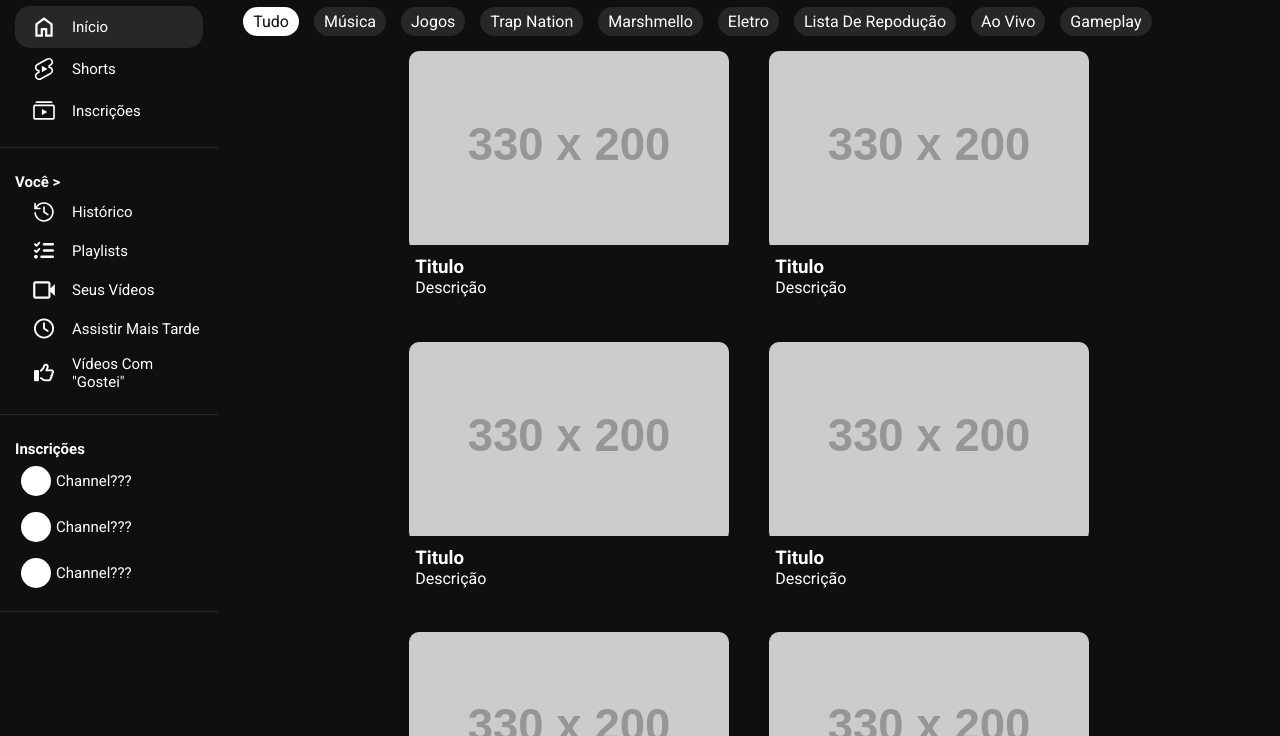
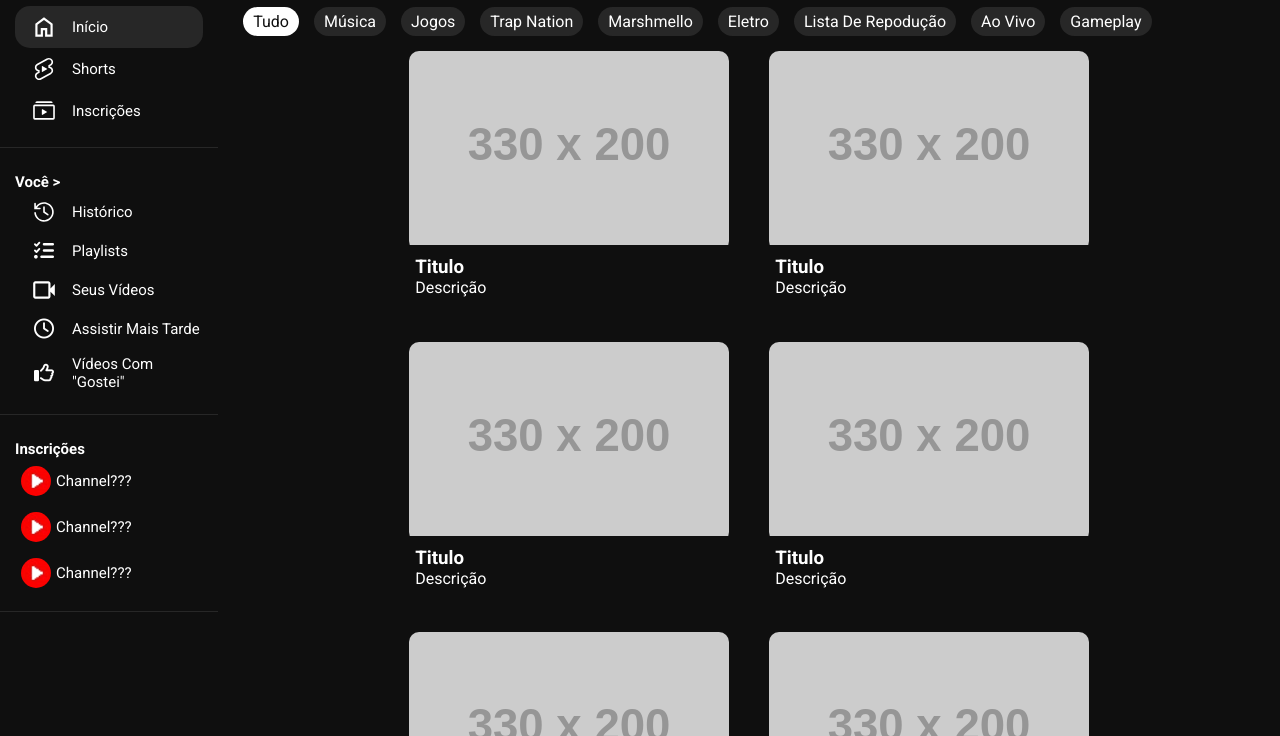
Before and after one commit to EncryptKalean/Projeto-YouTube, a plain HTML site: page index.html in a window 1280 px wide. Shown: the part 64-800 px from the top of the page. Drawn offline with Linux system fonts and the light colour scheme; placeholder pictures from the web are drawn by us.

Commit message:
Update style.css

```diff
--- a/src/style.css
+++ b/src/style.css
@@ -125,7 +125,7 @@
 /* Canal */
 
 .barralateral > .inscricoes > a div{
-  background-image: url(./src/icone2.png);
+  background-image: url(../src/icone2.png);
   background-size: cover;
   background-position: center;
   width: 30px;
```
